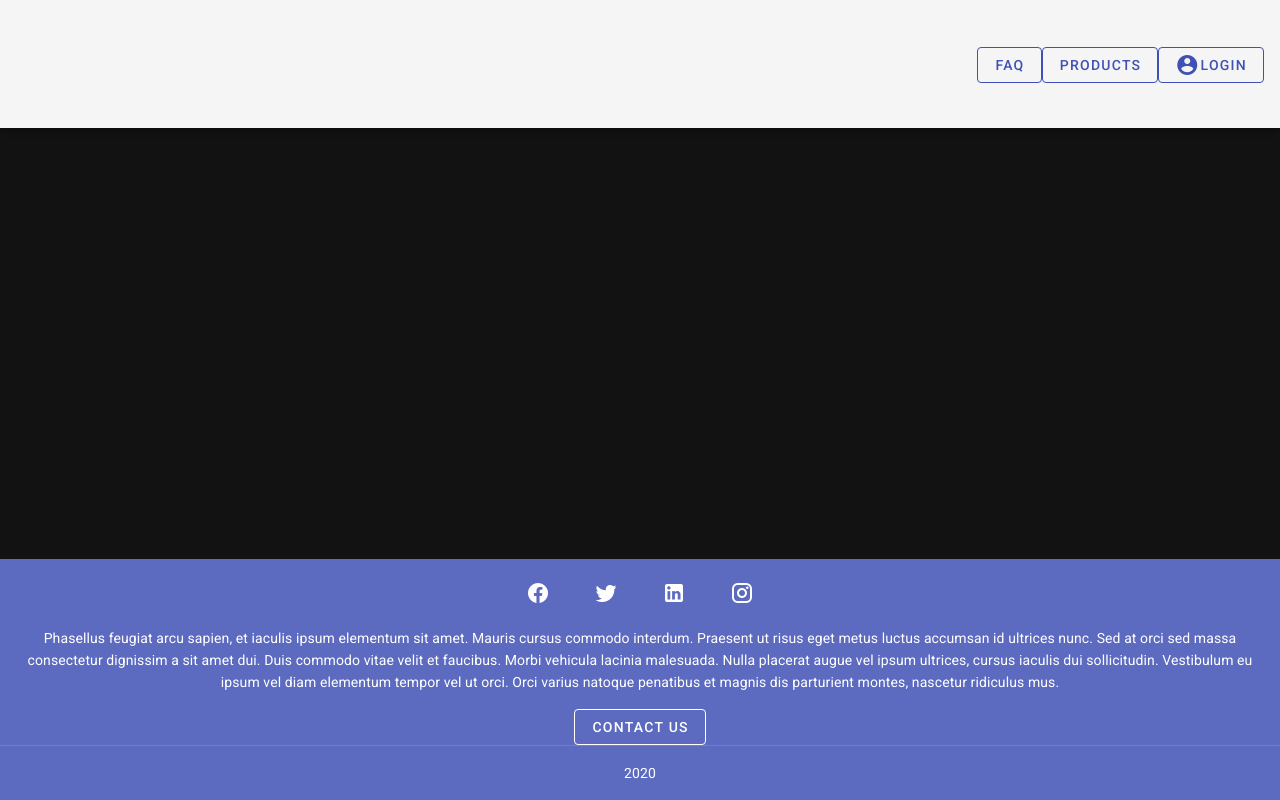
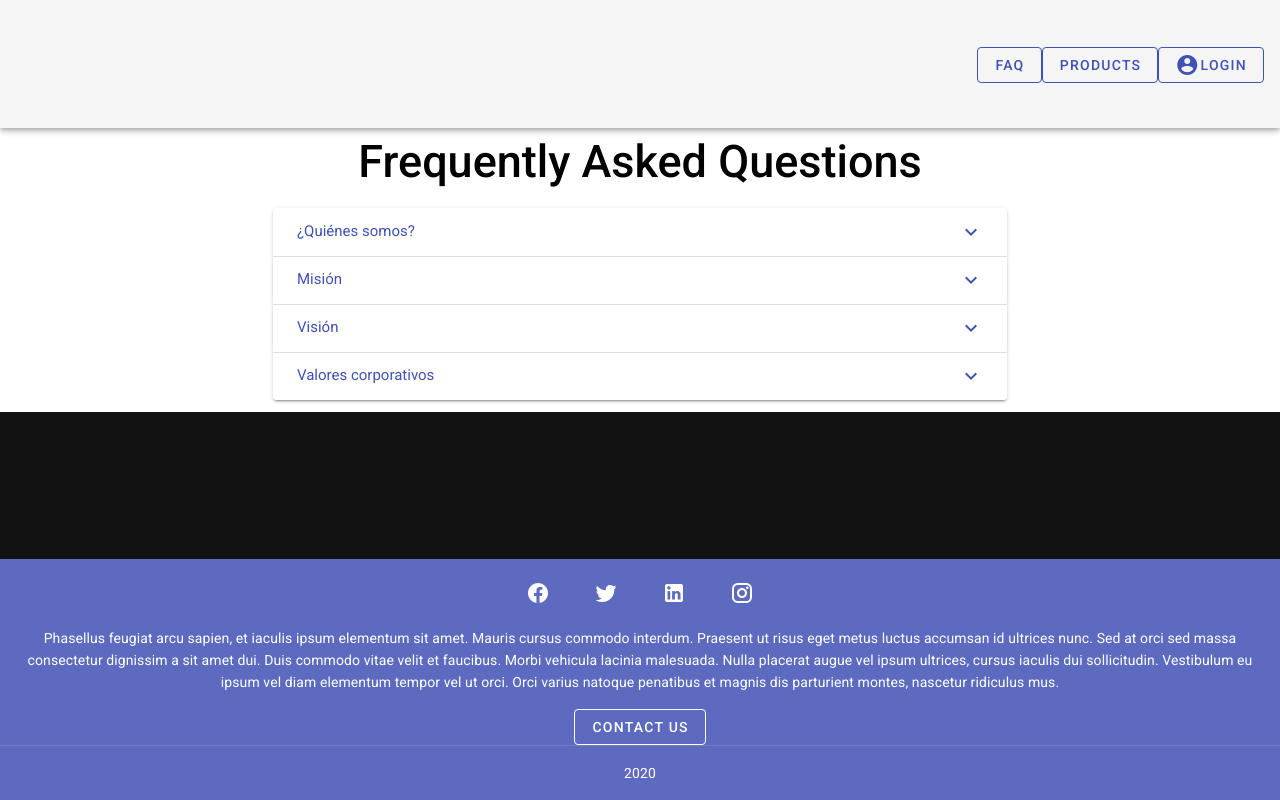
Before and after one commit to BrayanRinconMendoza/web-store, a Nuxt app: page /faq in a window 1280 px wide. Built offline with nearby package versions, Linux system fonts and the light colour scheme.

Commit message:
Sección Quiénes Somos en Home

```diff
--- a/layouts/default.vue
+++ b/layouts/default.vue
@@ -7,7 +7,7 @@
       prominent
     >
       <v-toolbar-title class="icon-and-title">
-        <a>
+        <a href="/">
           <v-img src="/color-white.png" width="90" height="90" class="logo"></v-img>
         </a>
       </v-toolbar-title>
--- a/pages/faq.vue
+++ b/pages/faq.vue
@@ -1,6 +1,94 @@
 <template>
-  <section>
-
+  <section class="main-section">
+    <div>
+      <h1>Frequently Asked Questions</h1>
+    </div>
+    <div class="panels-container">
+      <v-container>
+        <v-row>
+          <div class="col-lg-2"></div>
+          <div class="col-lg-8">
+            <div class="panels-content">
+              <v-expansion-panels popout light>
+                <v-expansion-panel>
+                  <v-expansion-panel-header>
+                    <span>¿Quiénes somos?</span>
+                    <template v-slot:actions>
+                      <v-icon color="indigo">
+                        $expand
+                      </v-icon>
+                    </template>
+                  </v-expansion-panel-header>
+                  <v-expansion-panel-content>
+                    <p>
+                      Tienda especializada en la comercialización de bicicletas y repuestos en la ciudad de Bogotá, Colombia.
+                    </p>
+                    <div>
+                      <v-btn
+                        outlined
+                        color="indigo lighten-1"
+                        href="/faq"
+                      >FAQ</v-btn>
+                      <v-btn
+                        outlined
+                        color="indigo lighten-1"
+                        href="/contact-us"
+                      >Contact Us</v-btn>
+                    </div>
+                  </v-expansion-panel-content>
+                </v-expansion-panel>
+                <v-expansion-panel>
+                  <v-expansion-panel-header>
+                    <span>Misión</span>
+                    <template v-slot:actions>
+                      <v-icon color="indigo">
+                        $expand
+                      </v-icon>
+                    </template>
+                  </v-expansion-panel-header>
+                  <v-expansion-panel-content>
+                    <p>
+                      Proveer el mejor servicio a los usuarios de bicicletas, atendiendo sus requerimientos y ofreciéndole buenos productos para lograr así un excelente satisfacción a nuestros clientes.
+                    </p>
+                  </v-expansion-panel-content>
+                </v-expansion-panel>
+                <v-expansion-panel>
+                  <v-expansion-panel-header>
+                    <span>Visión</span>
+                    <template v-slot:actions>
+                      <v-icon color="indigo">
+                        $expand
+                      </v-icon>
+                    </template>
+                  </v-expansion-panel-header>
+                  <v-expansion-panel-content>
+                    <p>
+                      Llegar a consolidarnos como una empresa en el comercio de bicicletas, destacando su seriedad, servicio y atención, además liderando la innovación de productos y repuestos que nos permitirán ser más competitivos.
+                    </p>
+                  </v-expansion-panel-content>
+                </v-expansion-panel>
+                <v-expansion-panel>
+                  <v-expansion-panel-header>
+                    <span>Valores corporativos</span>
+                    <template v-slot:actions>
+                      <v-icon color="indigo">
+                        $expand
+                      </v-icon>
+                    </template>
+                  </v-expansion-panel-header>
+                  <v-expansion-panel-content>
+                    <p>
+                      Atención personal que nos permita dar el mejor servicio al usuario.
+                    </p>
+                  </v-expansion-panel-content>
+                </v-expansion-panel>
+              </v-expansion-panels>
+            </div>
+          </div>
+          <div class="col-lg-2"></div>
+        </v-row>
+      </v-container>
+    </div>
   </section>
 </template>
 
@@ -9,5 +97,22 @@
 </script>
 
 <style lang="scss">
-
+  .main-section {
+    background-color: white;
+    div {
+      h1 {
+        color: #000000;
+        font-size: 45px;
+        font-weight: 500;
+        text-align: center;
+      }
+    }
+    .panels-container {
+      .panels-content {
+        span {
+          color: #3f51b5;
+        }
+      }
+    }
+  }
 </style>
--- a/pages/index.vue
+++ b/pages/index.vue
@@ -14,13 +14,14 @@
     </div>
     <div class="content-home">
       <v-container>
+        <h1>HyperDiem Cycling</h1>
         <v-row justify="center">
           <v-col cols="6" sm="8" md="6">
             <div class="expansion-panel-container">
               <v-expansion-panels popout light>
                 <v-expansion-panel>
                   <v-expansion-panel-header>
-                    <h1>¿Quiénes somos?</h1>
+                    <span>¿Quiénes somos?</span>
                     <template v-slot:actions>
                       <v-icon color="indigo">
                         $expand
@@ -47,7 +48,7 @@
                 </v-expansion-panel>
                 <v-expansion-panel>
                   <v-expansion-panel-header>
-                    <h1>Misión</h1>
+                    <span>Misión</span>
                     <template v-slot:actions>
                       <v-icon color="indigo">
                         $expand
@@ -56,13 +57,13 @@
                   </v-expansion-panel-header>
                   <v-expansion-panel-content>
                     <p>
-                      Tienda especializada en la comercialización de bicicletas y repuestos en la ciudad de Bogotá, Colombia.
+                      Proveer el mejor servicio a los usuarios de bicicletas, atendiendo sus requerimientos y ofreciéndole buenos productos para lograr así un excelente satisfacción a nuestros clientes.
                     </p>
                   </v-expansion-panel-content>
                 </v-expansion-panel>
                 <v-expansion-panel>
                   <v-expansion-panel-header>
-                    <h1>Visión</h1>
+                    <span>Visión</span>
                     <template v-slot:actions>
                       <v-icon color="indigo">
                         $expand
@@ -71,11 +72,29 @@
                   </v-expansion-panel-header>
                   <v-expansion-panel-content>
                     <p>
-                      Tienda especializada en la comercialización de bicicletas y repuestos en la ciudad de Bogotá, Colombia.
+                      Llegar a consolidarnos como una empresa en el comercio de bicicletas, destacando su seriedad, servicio y atención, además liderando la innovación de productos y repuestos que nos permitirán ser más competitivos.
+                    </p>
+                  </v-expansion-panel-content>
+                </v-expansion-panel>
+                <v-expansion-panel>
+                  <v-expansion-panel-header>
+                    <span>Valores corporativos</span>
+                    <template v-slot:actions>
+                      <v-icon color="indigo">
+                        $expand
+                      </v-icon>
+                    </template>
+                  </v-expansion-panel-header>
+                  <v-expansion-panel-content>
+                    <p>
+                      Atención personal que nos permita dar el mejor servicio al usuario.
                     </p>
                   </v-expansion-panel-content>
                 </v-expansion-panel>
               </v-expansion-panels>
+              <div>
+                <img src="/color-white.png" alt="Logo" class="logo-home">
+              </div>
             </div>
           </v-col>
           <v-col cols="6" sm="8" md="6">
@@ -313,10 +332,18 @@
   }
   .content-home {
     color: #000000;
+    h1 {
+      font-size: 25px;
+      margin-left: 15px;
+    }
     .expansion-panel-container {
-      h1 {
+      span {
         color: #3f51b5;
       }
+    }
+    .logo-home {
+      margin-left: 25px;
+      margin-top: 50px;
     }
   }
   .product-news {
```
